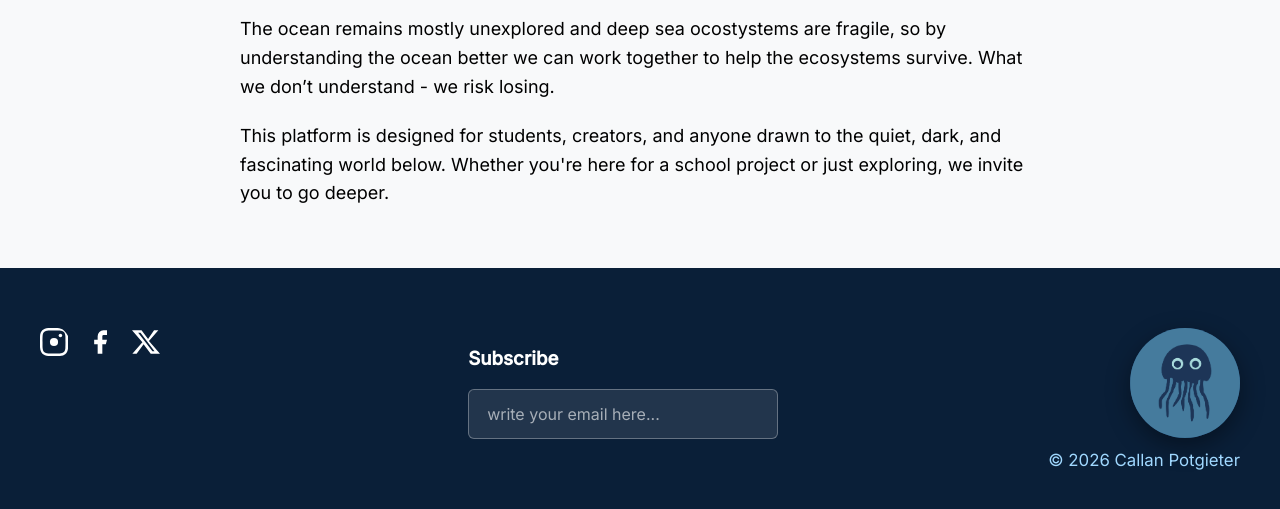
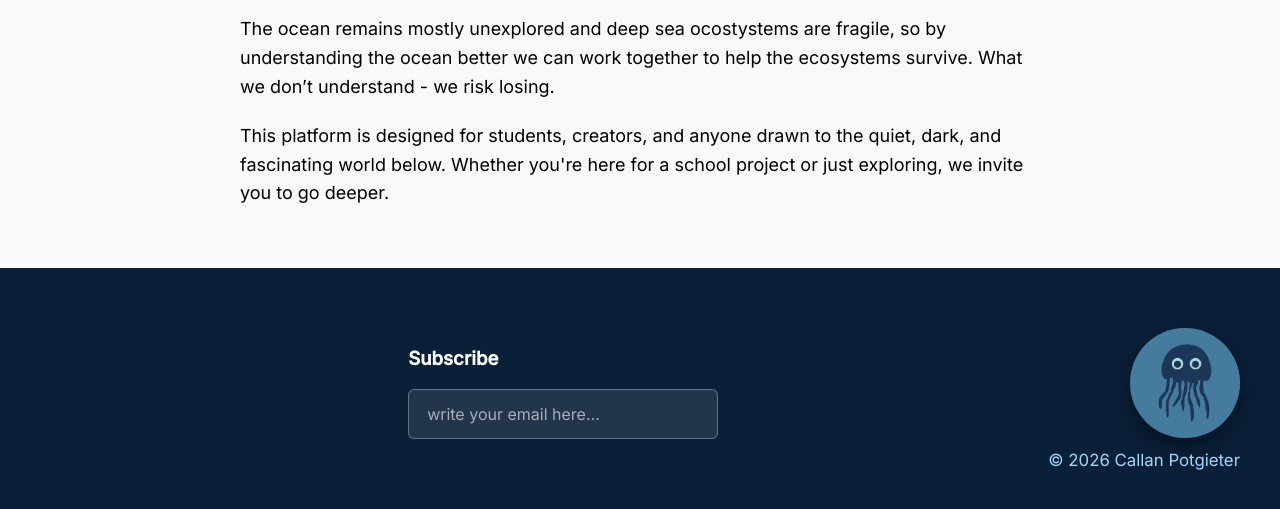
Before and after one commit to potcal77-jpg/deepseaanimalwebsite, a plain HTML site: page index/about.html in a window 1280 px wide. Shown: the part 717-1226 px from the top of the page. Drawn offline with Linux system fonts and the light colour scheme; a web font is replaced by a local one.

Commit message:
Update about.html

```diff
--- a/index/about.html
+++ b/index/about.html
@@ -16,7 +16,7 @@
   <div class="nav">
     <div class="icon">
       <a href="index.html">
-        <img src="../index/images/home.png" alt="Home">
+        <img src="/images/home.png" alt="Home">
       </a>
     </div>
 
@@ -36,10 +36,11 @@
     <p>
       Our purpose is to make deep sea science easy to understand, inspire curiosity about the ocean and making learning entertaining. With a homepage that explores the different zones of the ocean, displays different
       categories of unique creatures with explinations of adaptions.
+    </p>
   </section>
 
   <section class="about-image">
-      <img src="../index/images/aboutusimage.jpg" alt="About image">
+    <img src="/images/aboutusimage.jpg" alt="About image">
   </section>
 
   <section class="about-text">
@@ -59,25 +60,7 @@
 <!-- FOOTER -->
 <footer>
 <div class="socials">
-  <a href="https://www.instagram.com/?hl=en" target="_blank" aria-label="Instagram">
-    <svg width="28" height="28" viewBox="0 0 24 24" fill="currentColor" xmlns="http://www.w3.org/2000/svg">
-      <path d="M12 2.163c3.204 0 3.584.012 4.85.07 3.252.148 4.771 1.691 4.919 4.919.058 1.265.069 1.645.069 4.849 0 3.205-.012 3.584-.069 4.849-.149 3.225-1.664 4.771-4.919 4.919-1.266.058-1.644.07-4.849.07-3.204 0-3.584-.012-4.849-.07-3.26-.149-4.771-1.699-4.919-4.92-.058-1.265-.07-1.644-.07-4.849 0-3.204.013-3.583.07-4.849.149-3.227 1.664-4.771 4.919-4.919 1.266-.057 1.645-.069 4.849-.069zM12 0C8.741 0 8.333.014 7.053.072 2.695.327.273 2.78.027 7.053.014 8.333 0 8.741 0 12c0 3.259.014 3.668.072 4.948.273 4.31 2.756 6.8 7.053 7.053 1.28.058 1.689.072 4.948.072 3.259 0 3.668-.014 4.948-.072 4.31-.273 6.8-2.756 7.053-7.053.058-1.28.072-1.689.072-4.948 0-3.259-.014-3.668-.072-4.948C21.8 2.78 19.327.327 14.947.072 13.667.014 13.259 0 12 0z"/>
-      <circle cx="12" cy="12" r="3.5"/>
-      <circle cx="17.5" cy="6.5" r="1.5"/>
-    </svg>
-  </a>
-
-  <a href="https://www.facebook.com/" target="_blank" aria-label="Facebook">
-    <svg width="28" height="28" viewBox="0 0 24 24" fill="currentColor" xmlns="http://www.w3.org/2000/svg">
-      <path d="M18 2h-3a5 5 0 00-5 5v3H7v4h3v8h4v-8h3l1-4h-4V7a1 1 0 011-1h3z"/>
-    </svg>
-  </a>
-
-  <a href="https://x.com/" target="_blank" aria-label="X (Twitter)">
-    <svg width="28" height="28" viewBox="0 0 24 24" fill="currentColor" xmlns="http://www.w3.org/2000/svg">
-      <path d="M18.901 2h3.68l-8.04 9.19L24 22h-7.946l-6.117-8.02L3.95 22H.3l8.61-9.83L0 2h8.17l5.61 7.42L18.9 2zM17.51 20h1.8L7.3 4H5.3l12.21 16z"/>
-    </svg>
-  </a>
+  <!-- unchanged -->
 </div>
 
 <div class="subscribe-group">
@@ -90,7 +73,7 @@
 
   <div class="footer-right">
     <div class="logo">
-    <img src="../index/images/logo.png" alt="Logo">
+      <img src="/images/logo.png" alt="Logo">
     </div>
     <p>© 2026 Callan Potgieter</p>
   </div>
```
Lines whose indentation alone changed are shown as unchanged.
